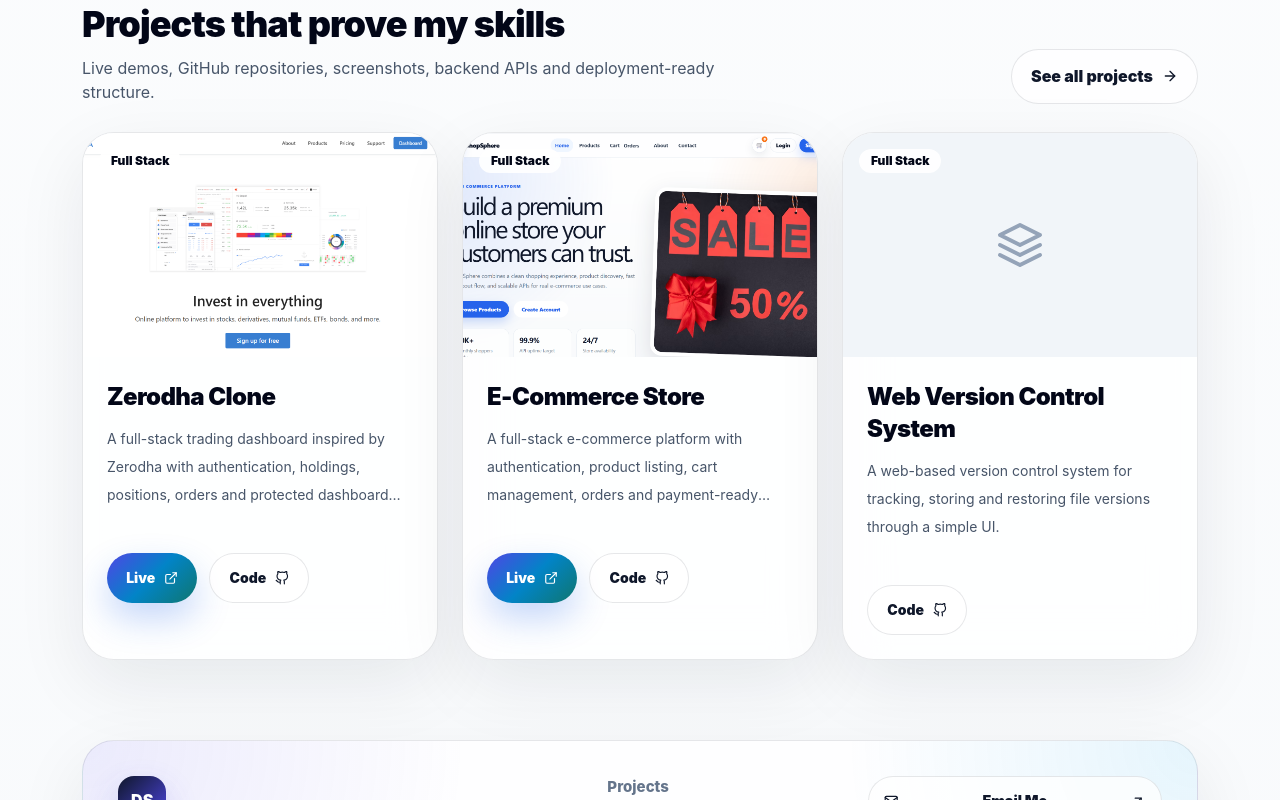
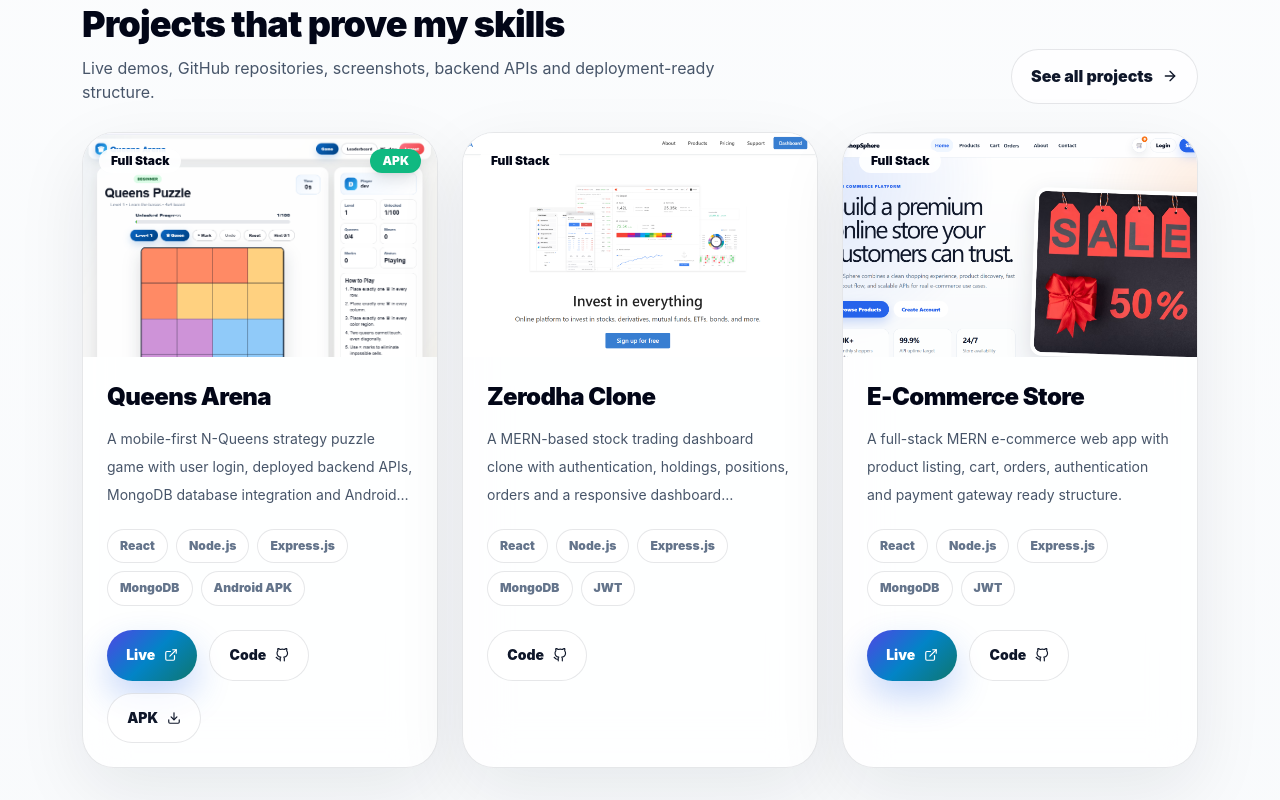
Before and after one commit to Deveshsahu76/Portfolio-, a React (Vite) app: page / in a window 1280 px wide. Shown: the part 2100-2900 px from the top of the page. Built offline with nearby package versions, Linux system fonts and the light colour scheme.

Commit message:
Add Queens Arena project with APK

```diff
--- a/src/components/ProjectCard.jsx
+++ b/src/components/ProjectCard.jsx
@@ -1,10 +1,11 @@
 import React from 'react'
-import { FiExternalLink, FiGithub, FiLayers } from 'react-icons/fi'
+import { FiDownload, FiExternalLink, FiGithub, FiLayers } from 'react-icons/fi'
 
 export default function ProjectCard({ project }) {
   const tech = project.techStack || project.tags || project.technologies || []
   const liveLink = project.demo || project.live || project.liveLink
   const githubLink = project.github || project.githubLink
+  const apkLink = project.apk
 
   return (
     <article className="soft-card hover-lift group overflow-hidden rounded-[2rem]">
@@ -13,7 +14,7 @@
           <img
             src={project.image}
             alt={project.title}
-            className="h-full w-full object-cover transition duration-500 group-hover:scale-105"
+            className="h-full w-full object-cover object-top transition duration-500 group-hover:scale-105"
           />
         ) : (
           <div className="grid h-full place-items-center">
@@ -24,6 +25,12 @@
         <div className="absolute left-4 top-4 rounded-full bg-white/90 px-3 py-1 text-xs font-black text-slate-950 backdrop-blur-xl dark:bg-slate-950/80 dark:text-white">
           Full Stack
         </div>
+
+        {apkLink && (
+          <div className="absolute right-4 top-4 rounded-full bg-emerald-500 px-3 py-1 text-xs font-black text-white shadow-lg">
+            APK
+          </div>
+        )}
       </div>
 
       <div className="p-6">
@@ -45,14 +52,30 @@
 
         <div className="mt-6 flex flex-wrap gap-3">
           {liveLink && (
-            <a href={liveLink} target="_blank" rel="noreferrer" className="btn-primary px-4 py-2 text-sm">
+            <a
+              href={liveLink}
+              target="_blank"
+              rel="noreferrer"
+              className="btn-primary px-4 py-2 text-sm"
+            >
               Live <FiExternalLink />
             </a>
           )}
 
           {githubLink && (
-            <a href={githubLink} target="_blank" rel="noreferrer" className="btn-secondary px-4 py-2 text-sm">
+            <a
+              href={githubLink}
+              target="_blank"
+              rel="noreferrer"
+              className="btn-secondary px-4 py-2 text-sm"
+            >
               Code <FiGithub />
+            </a>
+          )}
+
+          {apkLink && (
+            <a href={apkLink} download className="btn-secondary px-4 py-2 text-sm">
+              APK <FiDownload />
             </a>
           )}
         </div>
--- a/src/data/projects.js
+++ b/src/data/projects.js
@@ -1,46 +1,133 @@
-import zerodhaDashboard from '../assets/projects/Zerodha-Dashboard.png';
-import zerodhaHoldings from '../assets/projects/Zerodha-Holdings.png';
-import zerodhaHomepage from '../assets/projects/Zerodha-homepage.png';
-import ecommerceHomepage from '../assets/projects/ecommerceHomepage.png';
+import zerodhaDashboard from '../assets/projects/Zerodha-Dashboard.png'
+import zerodhaHoldings from '../assets/projects/Zerodha-Holdings.png'
+import zerodhaHomepage from '../assets/projects/Zerodha-Homepage.png'
+import ecommerceHomepage from '../assets/projects/ecommerceHomepage.png'
+import queensArena from '../assets/projects/queensArena.png'
 
 const projects = [
   {
-    id: 'zerodha',
+    id: 'queens-arena',
+    title: 'Queens Arena',
+    description:
+      'A mobile-first N-Queens strategy puzzle game with user login, deployed backend APIs, MongoDB database integration and Android APK support.',
+    longDescription:
+      'Queens Arena is a full-stack strategy puzzle game based on the classic N-Queens problem. The project includes a frontend game interface, backend APIs, authentication flow, MongoDB database connection and an installable Android APK for real device testing.',
+    image: queensArena,
+    images: [queensArena],
+    techStack: [
+      'React',
+      'Node.js',
+      'Express.js',
+      'MongoDB',
+      'Android APK',
+      'Render',
+      'Vercel',
+    ],
+    features: [
+      'N-Queens based strategy puzzle gameplay',
+      'User login and authentication flow',
+      'Backend APIs connected with frontend',
+      'MongoDB database integration',
+      'Render deployed backend',
+      'Vercel deployed frontend',
+      'Installable Android APK for mobile testing',
+    ],
+    github: 'https://github.com/Deveshsahu76/Queens-Arena',
+    demo: 'https://queens-arena.vercel.app/',
+    apk: '/apk/Queens-Arena-debug.apk',
+    architecture: [
+      'User opens Queens Arena frontend',
+      'Frontend sends login and gameplay requests to backend APIs',
+      'Backend handles authentication, validation and game-related requests',
+      'MongoDB stores user and gameplay related data',
+      'Android APK allows testing the game on real mobile devices',
+    ],
+    apiDocs: [
+      {
+        method: 'POST',
+        endpoint: '/api/auth/register',
+        description: 'Create a new user account',
+      },
+      {
+        method: 'POST',
+        endpoint: '/api/auth/login',
+        description: 'Login user and return authentication response',
+      },
+      {
+        method: 'GET',
+        endpoint: '/api/auth/me',
+        description: 'Fetch logged-in user profile',
+      },
+    ],
+    schema: [
+      {
+        name: 'User',
+        fields: ['name', 'email', 'password', 'createdAt', 'updatedAt'],
+      },
+      {
+        name: 'GameData',
+        fields: ['userId', 'score', 'level', 'moves', 'createdAt'],
+      },
+    ],
+    credentials:
+      'APK is available for testing. If Android shows an unknown-source warning, allow install from trusted source for testing only.',
+  },
+  {
+    id: 'zerodha-clone',
     title: 'Zerodha Clone',
-    type: 'MERN + JWT',
-    status: 'Live',
     description:
-      'A full-stack trading dashboard inspired by Zerodha with authentication, holdings, positions, orders and protected dashboard routes.',
+      'A MERN-based stock trading dashboard clone with authentication, holdings, positions, orders and a responsive dashboard experience.',
     longDescription:
-      'Zerodha Clone is a full-stack stock trading dashboard project built to understand authentication, protected routes, dashboard UI, holdings, positions and order management workflows. It focuses on real-world trading platform UI structure and backend API integration.',
-    features: [
-      'JWT authentication and protected routes',
-      'Holdings, positions and orders dashboard',
-      'Responsive trading dashboard UI',
-      'Clean dashboard layout inspired by real trading platforms',
-      'Backend API integration for portfolio data',
-    ],
-    tech: ['React.js', 'Node.js', 'Express.js', 'MongoDB', 'JWT', 'Bootstrap'],
-    github: 'https://github.com/Deveshsahu76/zerodha-clone-',
-    demo: 'https://zerodha-clone-frontend-7qlg.onrender.com/',
-    demoVideo: '',
+      'Zerodha Clone is a full-stack trading dashboard project built with React, Node.js, Express and MongoDB. It includes authentication, protected routes, dashboard sections, holdings, positions and order-related flows.',
     image: zerodhaHomepage,
     images: [zerodhaHomepage, zerodhaDashboard, zerodhaHoldings],
+    techStack: [
+      'React',
+      'Node.js',
+      'Express.js',
+      'MongoDB',
+      'JWT',
+      'REST API',
+      'Vercel',
+    ],
+    features: [
+      'User login and authentication',
+      'Protected dashboard routes',
+      'Holdings and positions view',
+      'Orders section',
+      'Responsive dashboard UI',
+      'Backend API integration',
+    ],
+    github: 'https://github.com/Deveshsahu76/Zerodha-Clone',
+    demo: '',
     architecture: [
-      'User',
-      'React Frontend',
-      'Express Backend',
-      'JWT Auth',
-      'MongoDB',
+      'User logs in from React frontend',
+      'Frontend sends authentication request to backend',
+      'Backend validates user and returns JWT token',
+      'Protected dashboard fetches holdings, positions and orders',
+      'MongoDB stores users and trading-related data',
     ],
     apiDocs: [
-      { method: 'POST', endpoint: '/api/auth/register', description: 'Register a new user' },
-      { method: 'POST', endpoint: '/api/auth/login', description: 'Login user and return JWT token' },
-      { method: 'GET', endpoint: '/api/auth/me', description: 'Get logged-in user details' },
-      { method: 'GET', endpoint: '/api/holdings', description: 'Get holdings data' },
-      { method: 'GET', endpoint: '/api/positions', description: 'Get positions data' },
-      { method: 'GET', endpoint: '/api/orders', description: 'Get order history' },
-      { method: 'POST', endpoint: '/api/orders', description: 'Place a new order' },
+      {
+        method: 'POST',
+        endpoint: '/api/auth/login',
+        description: 'Login user and return token',
+      },
+      {
+        method: 'GET',
+        endpoint: '/api/holdings',
+        description: 'Fetch user holdings',
+      },
+      {
+        method: 'GET',
+        endpoint: '/api/positions',
+        description: 'Fetch user positions',
+      },
+      {
+        method: 'GET',
+        endpoint: '/api/orders',
+        description: 'Fetch user orders',
+      },
     ],
     schema: [
       {
@@ -49,146 +136,152 @@
       },
       {
         name: 'Holding',
-        fields: ['userId', 'stockName', 'quantity', 'averagePrice', 'currentPrice'],
+        fields: ['userId', 'name', 'qty', 'avg', 'price', 'net', 'day'],
       },
       {
         name: 'Position',
-        fields: ['userId', 'stockName', 'quantity', 'buyPrice', 'sellPrice'],
+        fields: ['userId', 'product', 'name', 'qty', 'avg', 'price'],
       },
       {
         name: 'Order',
-        fields: ['userId', 'stockName', 'orderType', 'quantity', 'price', 'status'],
+        fields: ['userId', 'stockName', 'qty', 'price', 'mode', 'createdAt'],
       },
     ],
-    credentials: [
+    credentials: 'Demo access can be shared on request.',
+  },
+  {
+    id: 'ecommerce-store',
+    title: 'E-Commerce Store',
+    description:
+      'A full-stack MERN e-commerce web app with product listing, cart, orders, authentication and payment gateway ready structure.',
+    longDescription:
+      'E-Commerce Store is a MERN stack shopping application built with React, Node.js, Express and MongoDB. It includes product listing, cart flow, authentication, order management and payment gateway ready architecture.',
+    image: ecommerceHomepage,
+    images: [ecommerceHomepage],
+    techStack: [
+      'React',
+      'Node.js',
+      'Express.js',
+      'MongoDB',
+      'JWT',
+      'Razorpay Ready',
+      'Vercel',
+    ],
+    features: [
+      'Product listing and product details',
+      'User authentication',
+      'Cart management',
+      'Order flow',
+      'Backend APIs',
+      'Payment gateway ready structure',
+      'Responsive UI',
+    ],
+    github: 'https://github.com/Deveshsahu76/E-Commerce-.git',
+    demo: 'https://e-commerce-nu-bay.vercel.app/',
+    architecture: [
+      'User browses products on React frontend',
+      'Frontend communicates with backend APIs',
+      'Backend handles products, users, cart and orders',
+      'MongoDB stores product, user and order data',
+      'Payment gateway structure is ready for integration',
+    ],
+    apiDocs: [
       {
-        role: 'Demo User',
-        note: 'Use live demo directly. Demo credentials can be added after creating a safe test account.',
+        method: 'GET',
+        endpoint: '/api/products',
+        description: 'Fetch all products',
       },
       {
-        role: 'Admin Access',
-        note: 'Admin access available on request. Real private credentials are not shared publicly.',
+        method: 'GET',
+        endpoint: '/api/products/:id',
+        description: 'Fetch single product details',
       },
-    ],
-  },
-  {
-    id: 'ecommerce',
-    title: 'E-Commerce Store',
-    type: 'MERN App',
-    status: 'Live',
-    description:
-      'A full-stack e-commerce platform with authentication, product listing, cart management, orders and payment-ready architecture.',
-    longDescription:
-      'E-Commerce Store is a MERN stack shopping platform built with product browsing, authentication, cart management, order flow and payment-ready backend structure. It demonstrates practical full-stack development, REST APIs, database integration and responsive UI.',
-    features: [
-      'User authentication and protected routes',
-      'Product listing, cart and order flow',
-      'Admin/payment integration-ready structure',
-      'Responsive shopping experience',
-      'REST API based backend architecture',
-    ],
-    tech: ['React.js', 'Node.js', 'Express.js', 'MongoDB', 'Redux', 'JWT'],
-    github: 'https://github.com/Deveshsahu76/E-Commerce-.git',
-    demo: 'https://e-commerce-nu-bay.vercel.app/',
-    demoVideo: '',
-    image: ecommerceHomepage,
-    images: [ecommerceHomepage],
-    architecture: [
-      'User',
-      'React Frontend',
-      'Redux State',
-      'Express API',
-      'MongoDB',
-    ],
-    apiDocs: [
-      { method: 'POST', endpoint: '/api/auth/register', description: 'Register a new user' },
-      { method: 'POST', endpoint: '/api/auth/login', description: 'Login user' },
-      { method: 'GET', endpoint: '/api/auth/me', description: 'Get current user profile' },
-      { method: 'GET', endpoint: '/api/products', description: 'Get all products' },
-      { method: 'GET', endpoint: '/api/products/:id', description: 'Get single product details' },
-      { method: 'POST', endpoint: '/api/orders', description: 'Create new order' },
-      { method: 'GET', endpoint: '/api/orders/my-orders', description: 'Get logged-in user orders' },
+      {
+        method: 'POST',
+        endpoint: '/api/auth/login',
+        description: 'Login user',
+      },
+      {
+        method: 'POST',
+        endpoint: '/api/orders',
+        description: 'Create new order',
+      },
     ],
     schema: [
       {
         name: 'User',
-        fields: ['name', 'email', 'password', 'role', 'createdAt'],
+        fields: ['name', 'email', 'password', 'isAdmin', 'createdAt'],
       },
       {
         name: 'Product',
-        fields: ['name', 'description', 'price', 'category', 'stock', 'images', 'rating'],
+        fields: ['name', 'description', 'price', 'category', 'stock', 'images'],
       },
       {
         name: 'Order',
-        fields: ['userId', 'items', 'shippingAddress', 'totalPrice', 'paymentStatus', 'orderStatus'],
+        fields: ['userId', 'items', 'shippingAddress', 'paymentStatus', 'totalPrice'],
       },
       {
         name: 'OrderItem',
-        fields: ['productId', 'name', 'quantity', 'price', 'image'],
+        fields: ['productId', 'name', 'qty', 'price', 'image'],
       },
     ],
-    credentials: [
+    credentials: 'Admin access is not public. Demo access can be shared on request.',
+  },
+  {
+    id: 'version-control-system',
+    title: 'Version Control System',
+    description:
+      'A MERN-based file versioning system where users can upload files, maintain versions and restore previous versions.',
+    longDescription:
+      'Version Control System is a MERN stack project focused on file version management. It allows users to manage file history and restore previous versions through a structured backend and database design.',
+    image: '',
+    images: [],
+    techStack: ['React', 'Node.js', 'Express.js', 'MongoDB', 'REST API', 'MERN'],
+    features: [
+      'File version management',
+      'Version history tracking',
+      'Restore previous version flow',
+      'Backend API structure',
+      'MongoDB schema design',
+      'Clean frontend interface',
+    ],
+    github: '',
+    demo: '',
+    architecture: [
+      'User uploads or updates a file',
+      'Backend creates a new version entry',
+      'MongoDB stores file metadata and version history',
+      'User can view history and restore old versions',
+    ],
+    apiDocs: [
       {
-        role: 'Demo User',
-        note: 'Create a test account from signup page or use public demo flow.',
+        method: 'POST',
+        endpoint: '/api/files',
+        description: 'Upload or create a file record',
       },
       {
-        role: 'Admin Access',
-        note: 'Admin access available on request. Do not publish real admin credentials.',
+        method: 'GET',
+        endpoint: '/api/files/:id/versions',
+        description: 'Fetch file version history',
       },
-    ],
-  },
-  {
-    id: 'vcs',
-    title: 'Web Version Control System',
-    type: 'Full Stack',
-    status: 'Case Study',
-    description:
-      'A web-based version control system for tracking, storing and restoring file versions through a simple UI.',
-    longDescription:
-      'A full-stack web version control project focused on storing file version records, tracking changes and restoring previous versions through a clean web interface.',
-    features: [
-      'File version history workflow',
-      'Restore previous file versions',
-      'Backend APIs for version records',
-      'Simple and clean user interface',
-    ],
-    tech: ['React.js', 'Node.js', 'Express.js', 'MongoDB'],
-    github: 'https://github.com/Deveshsahu76',
-    demo: '',
-    demoVideo: '',
-    image: '',
-    images: [],
-    architecture: [
-      'User',
-      'React Frontend',
-      'Express API',
-      'Version Records',
-      'MongoDB',
-    ],
-    apiDocs: [
-      { method: 'POST', endpoint: '/api/files/upload', description: 'Upload a new file version' },
-      { method: 'GET', endpoint: '/api/files', description: 'Get all file records' },
-      { method: 'GET', endpoint: '/api/files/:id/versions', description: 'Get version history' },
-      { method: 'POST', endpoint: '/api/files/:id/restore', description: 'Restore previous version' },
+      {
+        method: 'POST',
+        endpoint: '/api/files/:id/restore',
+        description: 'Restore selected file version',
+      },
     ],
     schema: [
       {
         name: 'File',
-        fields: ['filename', 'ownerId', 'currentVersion', 'createdAt'],
+        fields: ['name', 'ownerId', 'currentVersion', 'createdAt'],
       },
       {
         name: 'Version',
-        fields: ['fileId', 'versionNumber', 'contentUrl', 'changes', 'createdAt'],
+        fields: ['fileId', 'versionNumber', 'content', 'createdAt'],
       },
     ],
-    credentials: [
-      {
-        role: 'Access',
-        note: 'Demo access will be added after deployment.',
-      },
-    ],
+    credentials: 'Project code/demo can be shared on request.',
   },
-];
+]
 
-export default projects;
+export default projects
```
Also changed, not shown: src/assets/projects/queensArena.png (added), 1 other file (tests, documents, lock files or other folders).
